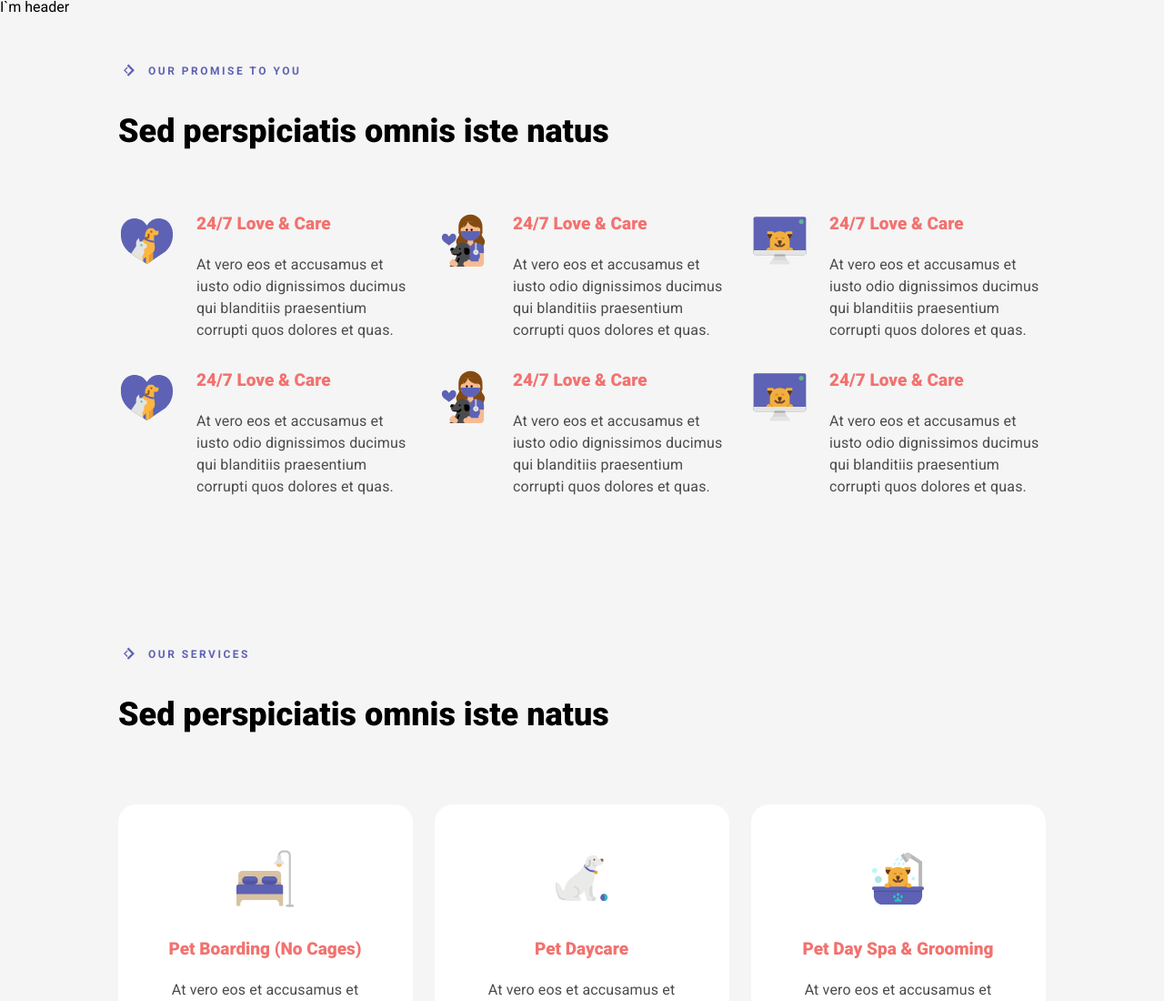
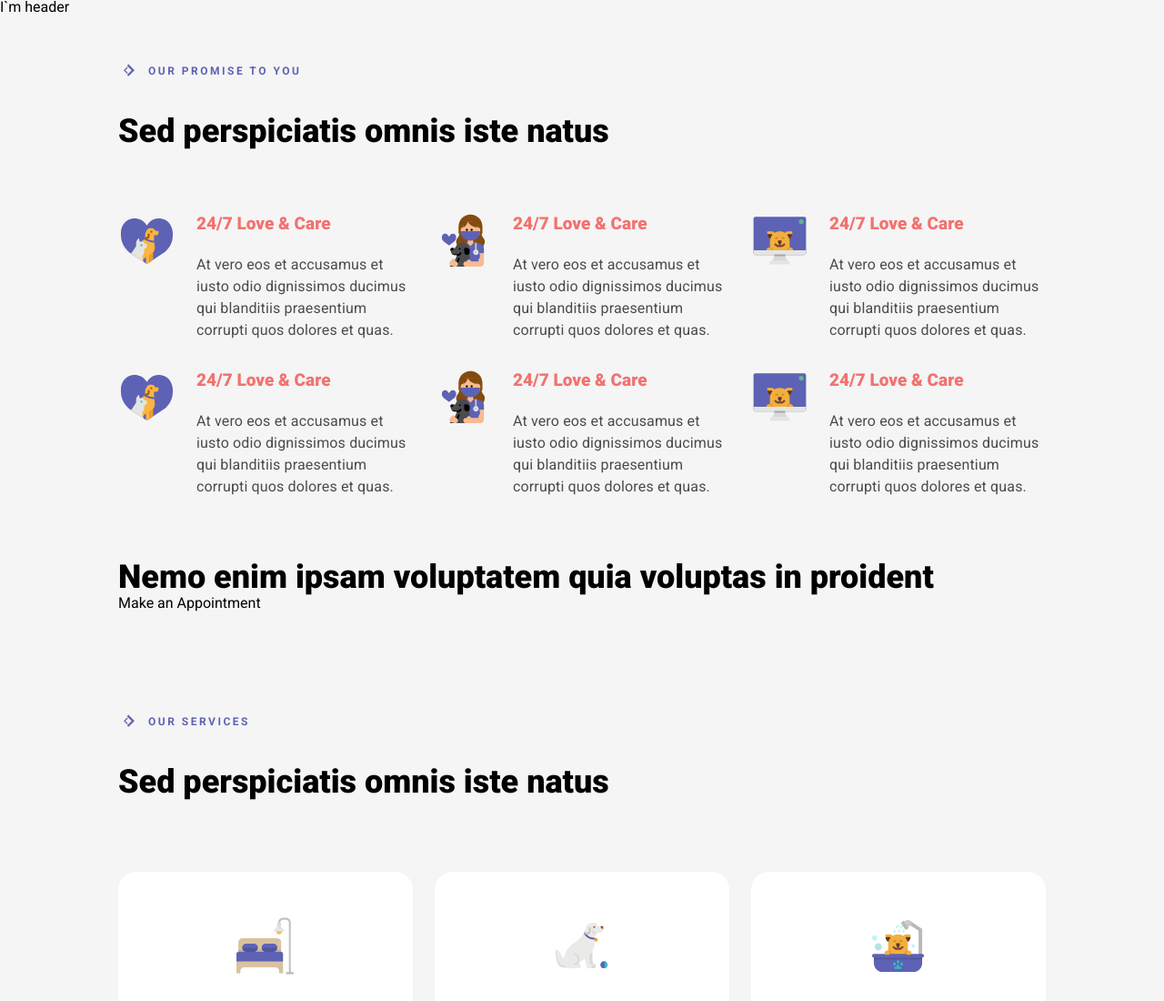
Before and after one commit to RyabovEvgeniy/freelancer_course_lesson15, a plain HTML site: page index.html in a window 1280 px wide. Shown: the top 1100 px of the page at 91% size. Drawn offline with Linux system fonts and the light colour scheme.

Commit message:
Верстаю блок appointment

```diff
--- a/index.html
+++ b/index.html
@@ -70,6 +70,17 @@
 									ducimus qui blanditiis praesentium corrupti quos dolores et quas.</h2>
 							</div>
 						</div>
+					</div>
+				</div>
+			</div>
+			<div class="appointment">
+				<div class="appointment__container">
+					<img src="" alt="" srcset="">
+					<div class="appointment__content content-appointment">
+						<div class="content-appointment__text titles">
+							<h2 class="titles__text titles__text_white">Nemo enim ipsam voluptatem quia voluptas in proident</h2>
+						</div>
+						<a class="appointment__button" href="#">Make an Appointment</a>
 					</div>
 				</div>
 			</div>
```
Also changed, not shown: img/appointment_image01.png (added), img/appointment_image02.png (added).
